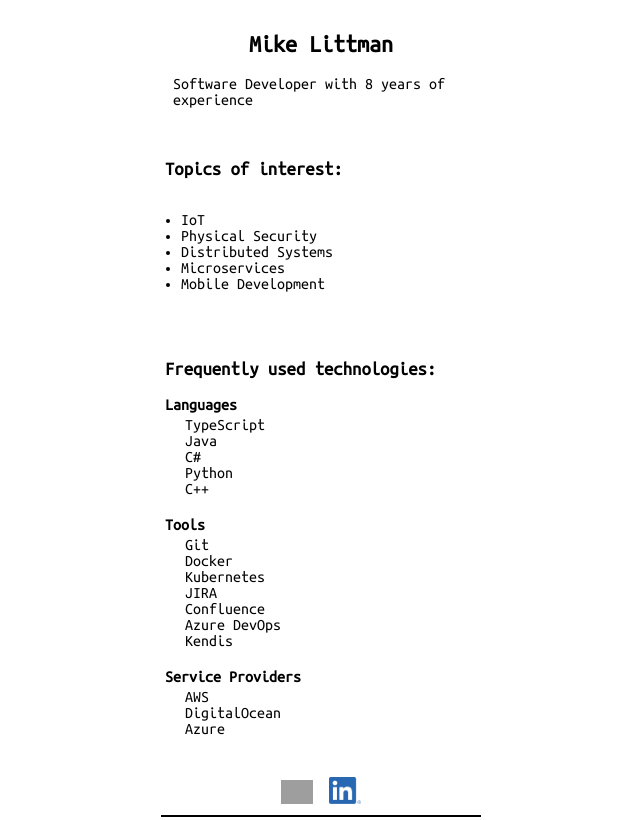
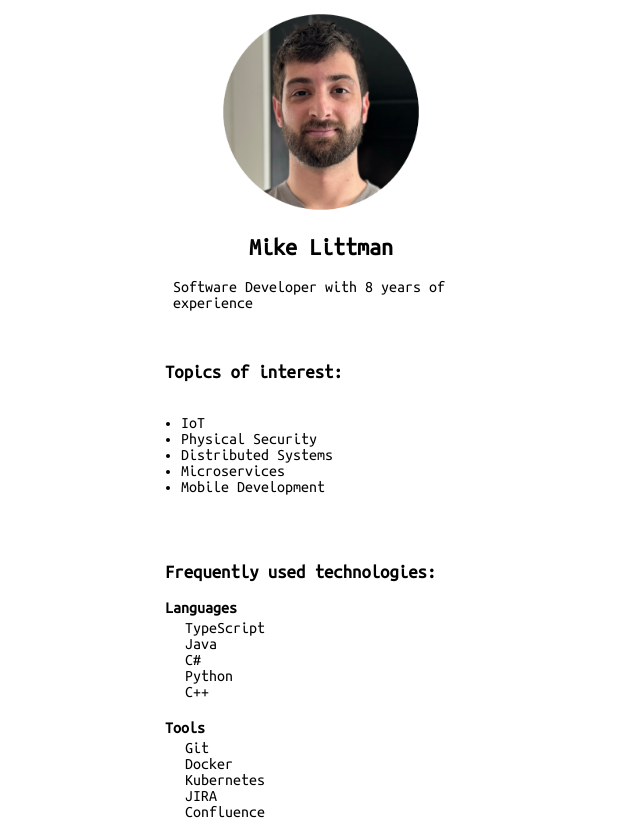
Before and after one commit to mikelittman/mikelittman.github.io, a Next.js app: page / in a window 1280 px wide. Shown: the top 820 px of the page, without its empty margins (319-959 px from the left). Built offline with nearby package versions, Linux system fonts and the light colour scheme; grey boxes are pictures that could not be loaded.

Commit message:
add headshot

```diff
--- a/pages/index.tsx
+++ b/pages/index.tsx
@@ -2,6 +2,7 @@ import type { NextPage } from "next";
 import Head from "next/head";
 import { DayNightToggle } from "../components/dayNightToggle";
 import { YearDuration } from "../components/yearDuration";
+import Image from "next/image";
 
 const Home: NextPage = () => {
   return (
@@ -36,6 +37,18 @@ const Home: NextPage = () => {
         />
       </Head>
       <section>
+        <div
+          style={{
+            textAlign: "center",
+          }}
+        >
+          <Image
+            src={"/headshot.png"}
+            width={200}
+            height={200}
+            alt="Mike Littman Headshot"
+          />
+        </div>
         <h1>Mike Littman</h1>
         <p>
           Software Developer with{" "}
```
Also changed, not shown: package.json (+6 -6 lines), public/headshot.png (added), 1 other file (tests, documents, lock files or other folders).
